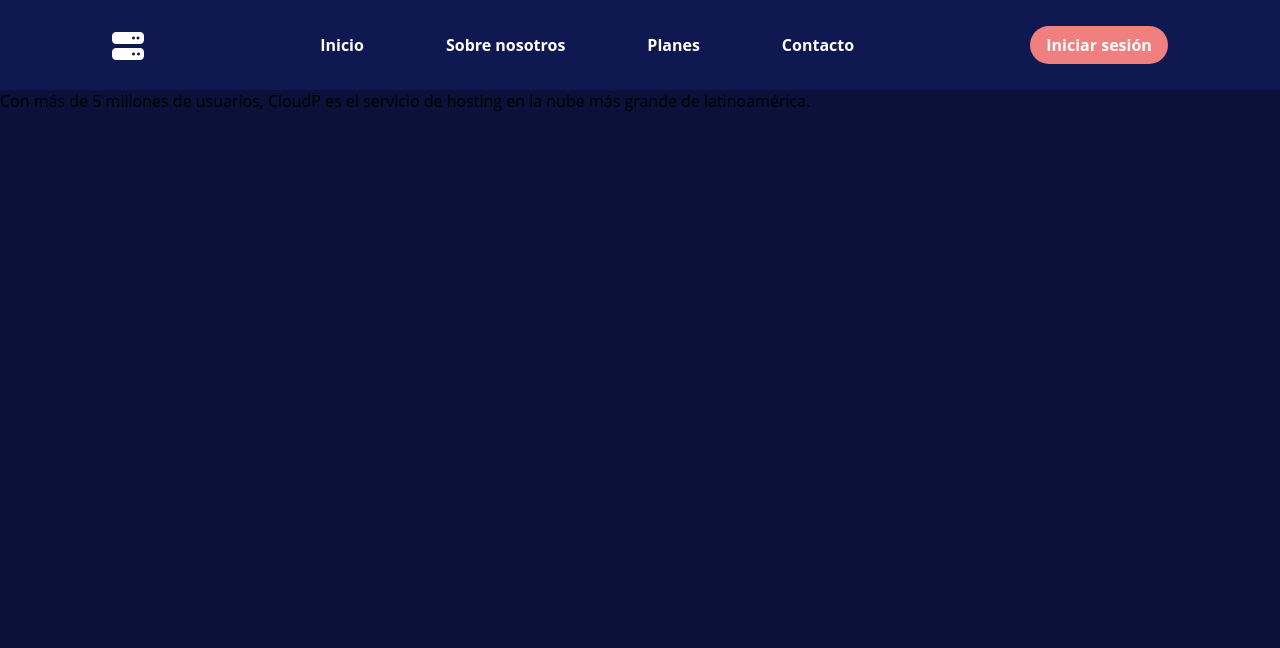
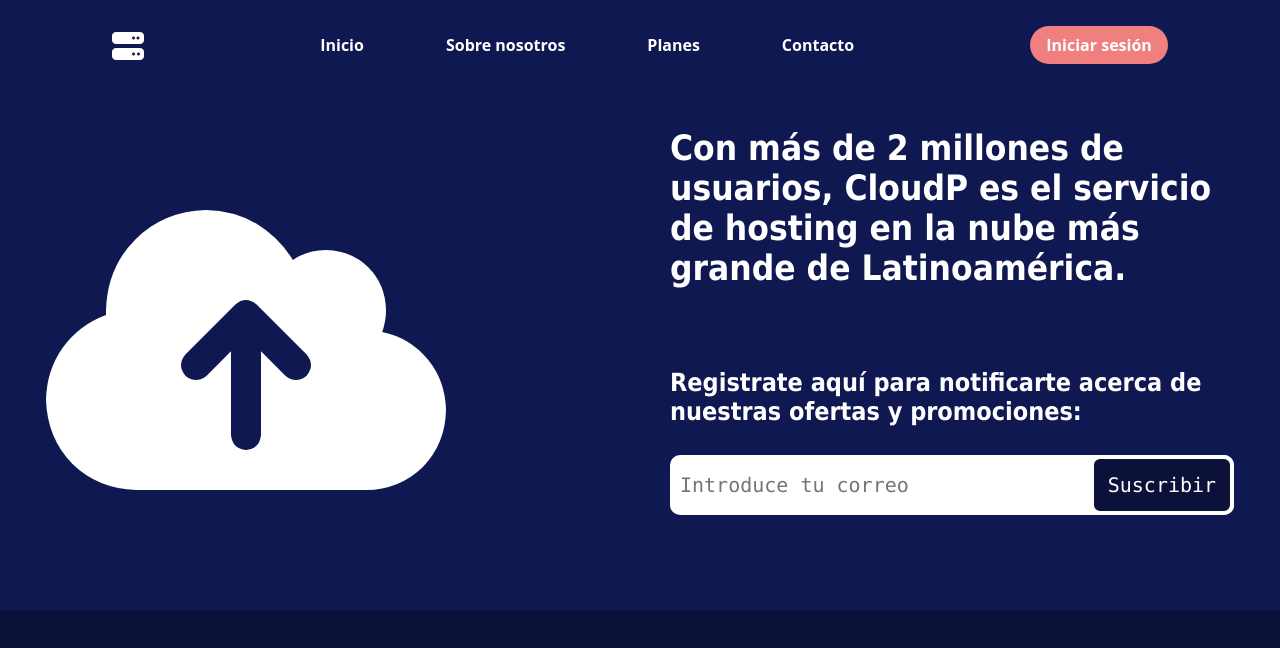
Before and after one commit to Elatrock/Landing-Page, a plain HTML site: page index.html in a window 1280 px wide. Drawn offline with Linux system fonts and the light colour scheme.

Commit message:
Creación de la primer sección, Jumbotron.

```diff
--- a/estilos.css
+++ b/estilos.css
@@ -39,6 +39,7 @@ header .barra_nav .logo {
 
 header .barra_nav .logo:hover {
     cursor: pointer;
+    scale: 1.05;
 }
 
 header .barra_nav .links {
@@ -61,6 +62,7 @@ header .barra_nav .links a:hover {
     border-radius: 20px;
     border: none;
     outline: none;
+    transition: all 0.2s linear 0s;
 }
 
 header .barra_nav .login {
@@ -74,6 +76,7 @@ header .barra_nav .login {
 
 header .barra_nav .login:hover {
     scale: 1.05;
+    transition: all 0.2s linear 0s;
 }
 
 header .barra_nav .menu_btn {
@@ -87,6 +90,81 @@ header .barra_nav .menu_btn:hover {
     cursor: pointer;
 }
 
+main .jumbotron {
+    background-color: #101852;
+    width: 100%;
+    height: 520px;
+    padding: 0.5rem 1rem 0.5rem 1rem;
+    display: grid;
+    grid-template-columns: 1fr 1fr;
+}
+
+main .jumbotron .jumbo_img {
+    justify-content: flex-start;
+    align-items: center;
+    font-size: 20rem;
+    color: white;
+    margin: 30px;
+}
+
+main .jumbotron .jumbo_txt {
+    justify-content: flex-end;
+    margin: 30px;
+}
+
+main .jumbotron .jumbo_txt .p_1 {
+    color: white;
+    font-family: Tahoma, Geneva, Verdana, sans-serif;
+    font-weight: bolder;
+    font-size: 35px;
+}
+
+main .jumbotron .jumbo_txt .p_2 {
+    color: white;
+    font-family: Tahoma, Geneva, Verdana, sans-serif;
+    font-weight: bolder;
+    font-size: 25px;
+}
+
+main .jumbotron .jumbo_txt .contenedor_sub {
+    display: flex;
+    background-color: white;
+    scale: 1rem;
+    height: 60px;
+    border: 2px;
+    border-radius: 10px;
+    outline: 2px;
+}
+
+main .jumbotron .jumbo_txt .contenedor_sub .suscribir_bar {
+    margin: 10px;
+    width: 100%;
+    scale: 1rem;
+    border: 2px;
+    border-radius: 2px;
+    outline: 2px;
+    font-size: 20px;
+    font-family: 'Lucida Console';
+}
+
+main .jumbotron .jumbo_txt .contenedor_sub .suscribir_btn {
+    background-color: #0b1139;
+    width: 200px;
+
+    color: white;
+    font-size: 20px;
+    font-family: 'Lucida Console';
+
+    border-radius: 10px;
+    border-color: white;
+    border-style: solid;
+    border-width: 4px;
+}
+
+main .jumbotron .jumbo_txt .contenedor_sub .suscribir_btn:hover {
+    background-color: lightcoral;
+}
+
 @media (max-width: 900px) {
     header .barra_nav .links,
     header .barra_nav .login {
@@ -96,4 +174,30 @@ header .barra_nav .menu_btn:hover {
     header .barra_nav .menu_btn {
         display: flex;
     }
+
+    main .jumbotron .jumbo_img {
+        font-size: 5rem;
+    }
+
+    main .jumbotron .jumbo_txt .p_1 {
+        font-size: 12px;
+    }
+
+    main .jumbotron .jumbo_txt .p_2 {
+        font-size: 10px;
+    }
+
+    main .jumbotron .jumbo_txt .contenedor_sub {
+        height: 30px;
+        font-size: 0.7rem;
+    }
+
+    main .jumbotron .jumbo_txt .contenedor_sub .suscribir_bar {
+        font-size: 0.7rem;
+    }
+
+    main .jumbotron .jumbo_txt .contenedor_sub .suscribir_btn {
+        width: 150px;
+        font-size: 0.5rem;
+    }
 }
--- a/index.html
+++ b/index.html
@@ -35,13 +35,24 @@
             <main class="contenedor_pag">
                 <section class="jumbotron">
                     <div class="jumbo_img">
-                        <a href="#"></a>
+                        <i class="fa-solid fa-cloud-arrow-up"></i>
                     </div>
 
                     <div class="jumbo_txt">
-                        <p>
-                            Con más de 5 millones de usuarios, CloudP es el servicio de hosting en la nube más grande de latinoamérica.
+                        <p class="p_1">
+                            Con más de 2 millones de usuarios, CloudP es el servicio de hosting en la nube más grande de Latinoamérica.
+                            <br><br><br>
                         </p>
+
+                        <p class="p_2">
+                            Registrate aquí para notificarte acerca de nuestras ofertas y promociones:
+                            <br><br>
+                        </p>
+
+                        <div class="contenedor_sub">
+                            <input type="text" class="suscribir_bar" placeholder="Introduce tu correo">
+                            <input type="submit" class="suscribir_btn" value="Suscribir">
+                        </div>
                     </div>
                 </section>
 
```
